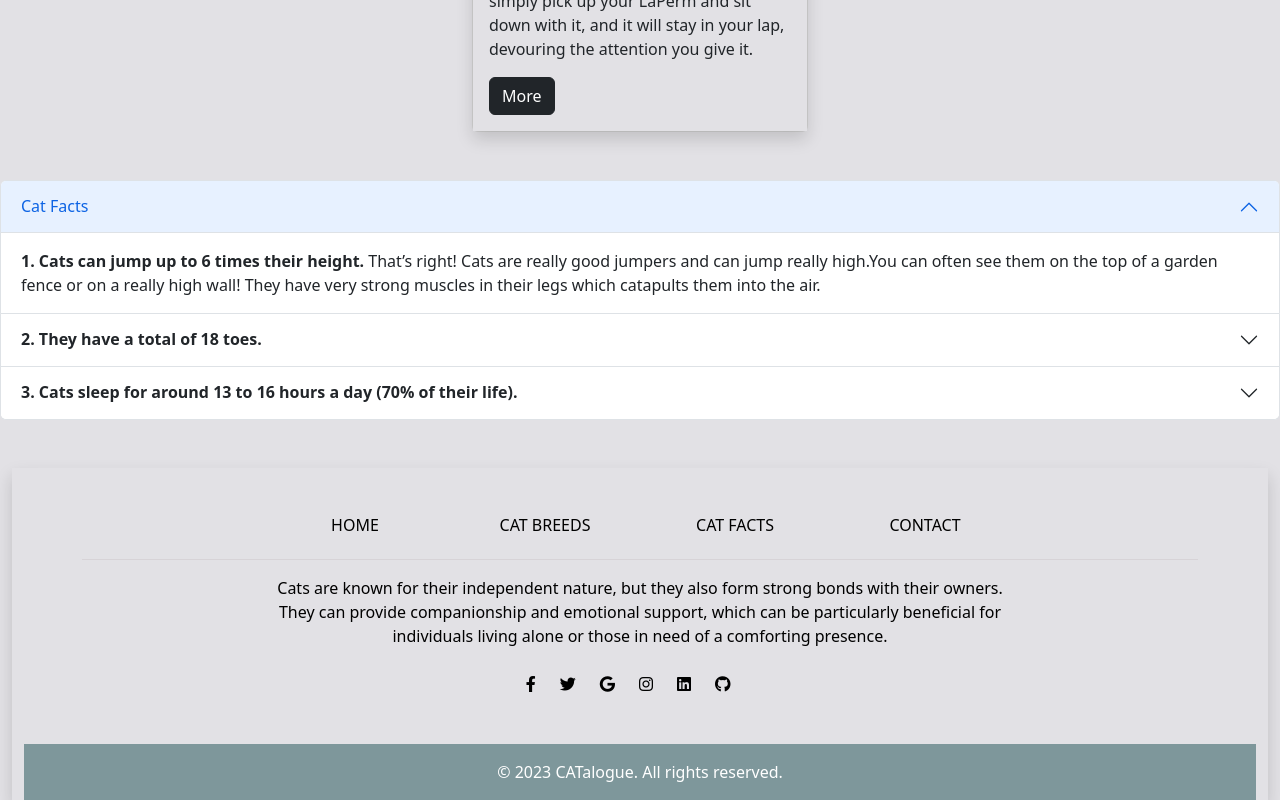
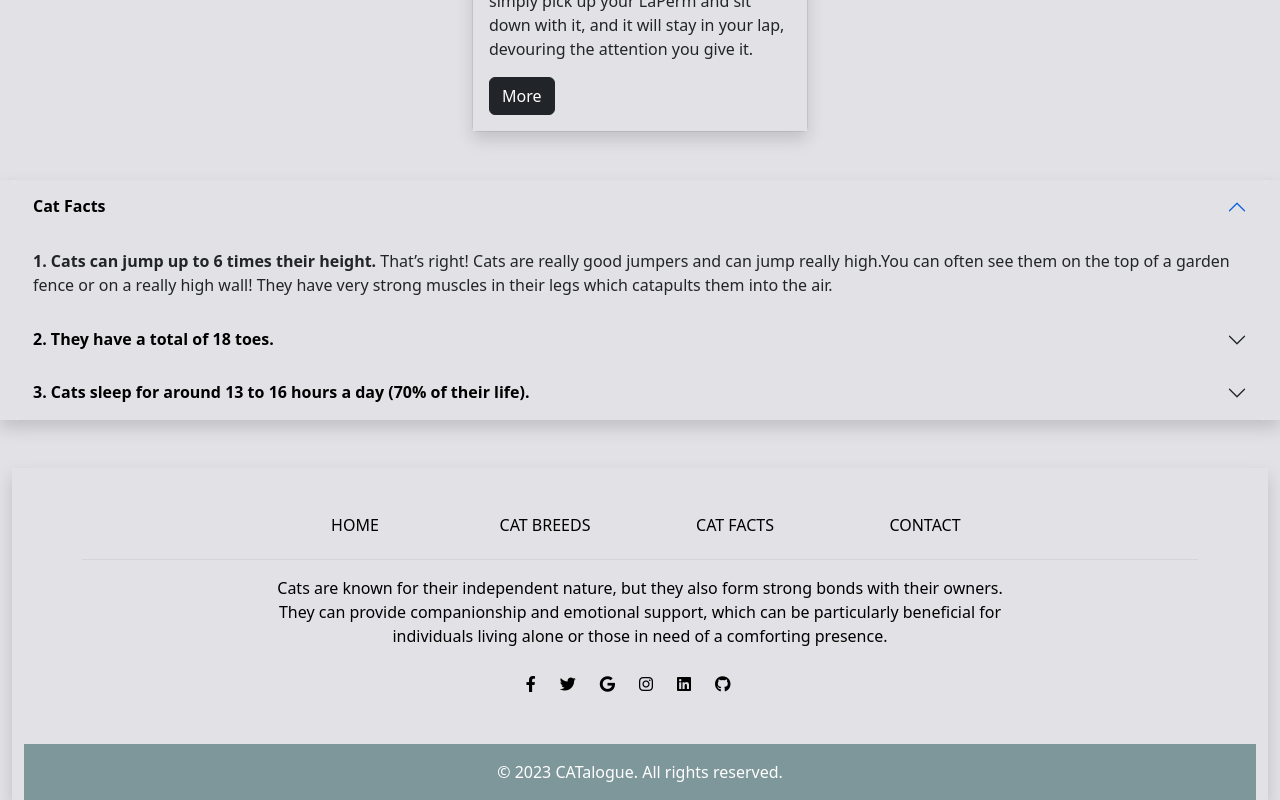
Before and after one commit to NikkiZapuiz/wd73_exercise_2g_react_ZAPUIZ, a React (Vite) app: page / in a window 1280 px wide. Shown: the part 1894-2694 px from the top of the page. Built offline with nearby package versions, Linux system fonts and the light colour scheme.

Commit message:
changed color / added bold on Cat Facts

```diff
--- a/src/components/Facts.jsx
+++ b/src/components/Facts.jsx
@@ -1,15 +1,15 @@
 function Facts() {
     return (
         <>
-        <div className="accordion" idName="accordionExample">
+        <div className="accordion container-fluid shadow" idName="accordionExample">
             <div className="accordion-item">
                 <h2 className="accordion-header" idName="headingOne">
-                    <button className="accordion-button " type="button" data-bs-toggle="collapse" data-bs-target="#collapseOne" aria-expanded="true" aria-controls="collapseOne">
-                        Cat Facts
+                    <button className="accordion-button" style={{ backgroundColor: "#E2E1E5", color: "black"}} type="button" data-bs-toggle="collapse" data-bs-target="#collapseOne" aria-expanded="true" aria-controls="collapseOne">
+                        <strong>Cat Facts</strong>
                     </button>
                 </h2>
                 <div id="collapseOne" className="accordion-collapse collapse show" aria-labelledby="headingOne" data-bs-parent="#accordionExample">
-                    <div className="accordion-body">
+                    <div className="accordion-body" style={{ backgroundColor: "#E2E1E5" }}>
                         <strong>1. Cats can jump up to 6 times their height.</strong> That’s right!
                             Cats are really good jumpers and can jump really high.You can often see
                             them on the top of a garden fence or on a really high wall! They have
@@ -19,12 +19,12 @@ function Facts() {
             </div>
             <div className="accordion-item">
                 <h2 className="accordion-header" idName="headingTwo">
-                    <button className="accordion-button collapsed" type="button" data-bs-toggle="collapse" data-bs-target="#collapseTwo" aria-expanded="false" aria-controls="collapseTwo">
+                    <button className="accordion-button collapsed" style={{ backgroundColor: "#E2E1E5", color: "black" }} type="button" data-bs-toggle="collapse" data-bs-target="#collapseTwo" aria-expanded="false" aria-controls="collapseTwo">
                         <strong>2. They have a total of 18 toes.</strong>
                     </button>
                 </h2>
                 <div id="collapseTwo" className="accordion-collapse collapse" aria-labelledby="headingTwo" data-bs-parent="#accordionExample">
-                    <div className="accordion-body">
+                    <div className="accordion-body" style={{ backgroundColor: "#E2E1E5" }}>
                     That’s a lot of toes! Cats have 5 toes on each
                     of their front paws. They then have four toes
                     on their back paws.
@@ -33,12 +33,12 @@ function Facts() {
             </div>
             <div className="accordion-item">
                 <h2 className="accordion-header" idName="headingThree">
-                    <button className="accordion-button collapsed" type="button" data-bs-toggle="collapse" data-bs-target="#collapseThree" aria-expanded="false" aria-controls="collapseThree">
+                    <button className="accordion-button collapsed" style={{ backgroundColor: "#E2E1E5", color: "black" }} type="button" data-bs-toggle="collapse" data-bs-target="#collapseThree" aria-expanded="false" aria-controls="collapseThree">
                         <strong>3. Cats sleep for around 13 to 16 hours a day (70% of their life).</strong>
                     </button>
                 </h2>
                 <div id="collapseThree" className="accordion-collapse collapse" aria-labelledby="headingThree" data-bs-parent="#accordionExample">
-                    <div className="accordion-body">
+                    <div className="accordion-body" style={{ backgroundColor: "#E2E1E5" }}>
                     Have you ever noticed that cats are always sleeping?
                     They do this to save their energy. In the wild they
                     would be saving their energy to go and hunt for their food.
```
